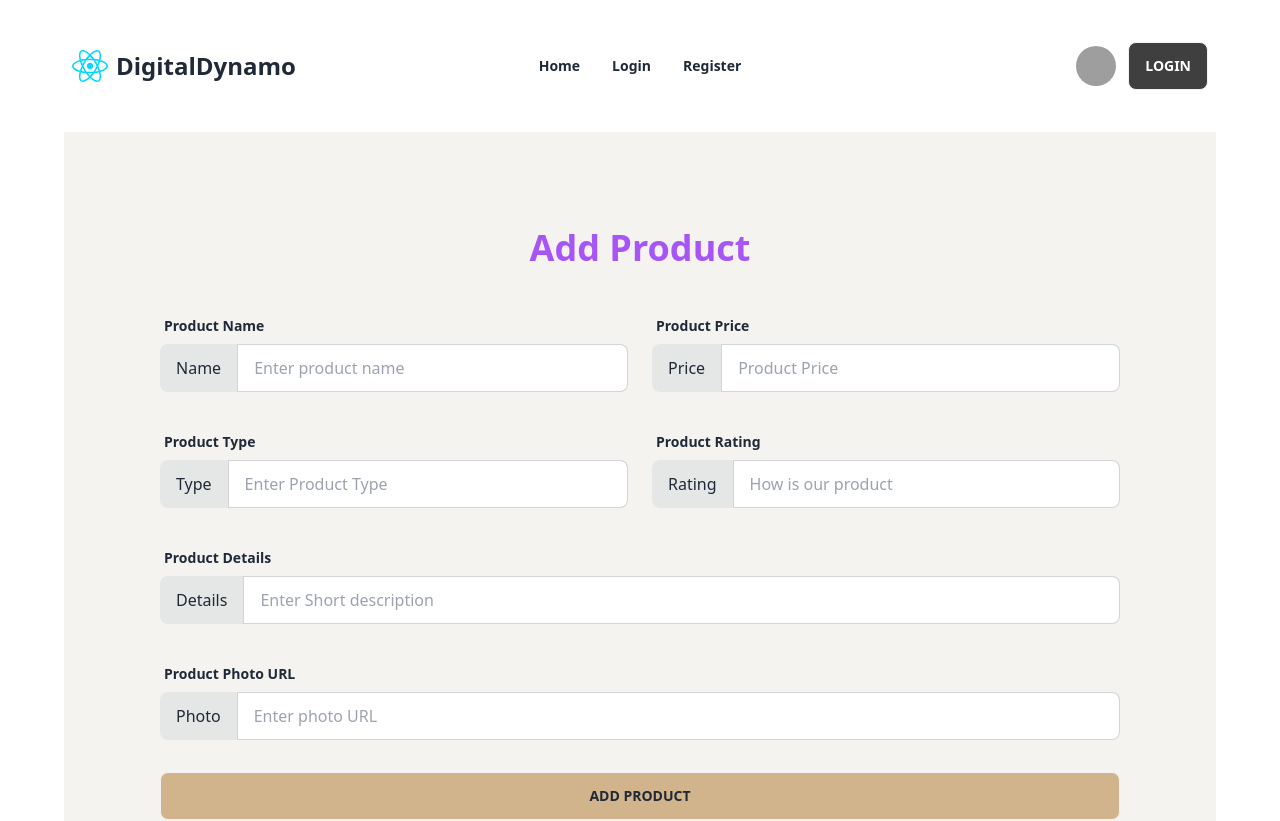
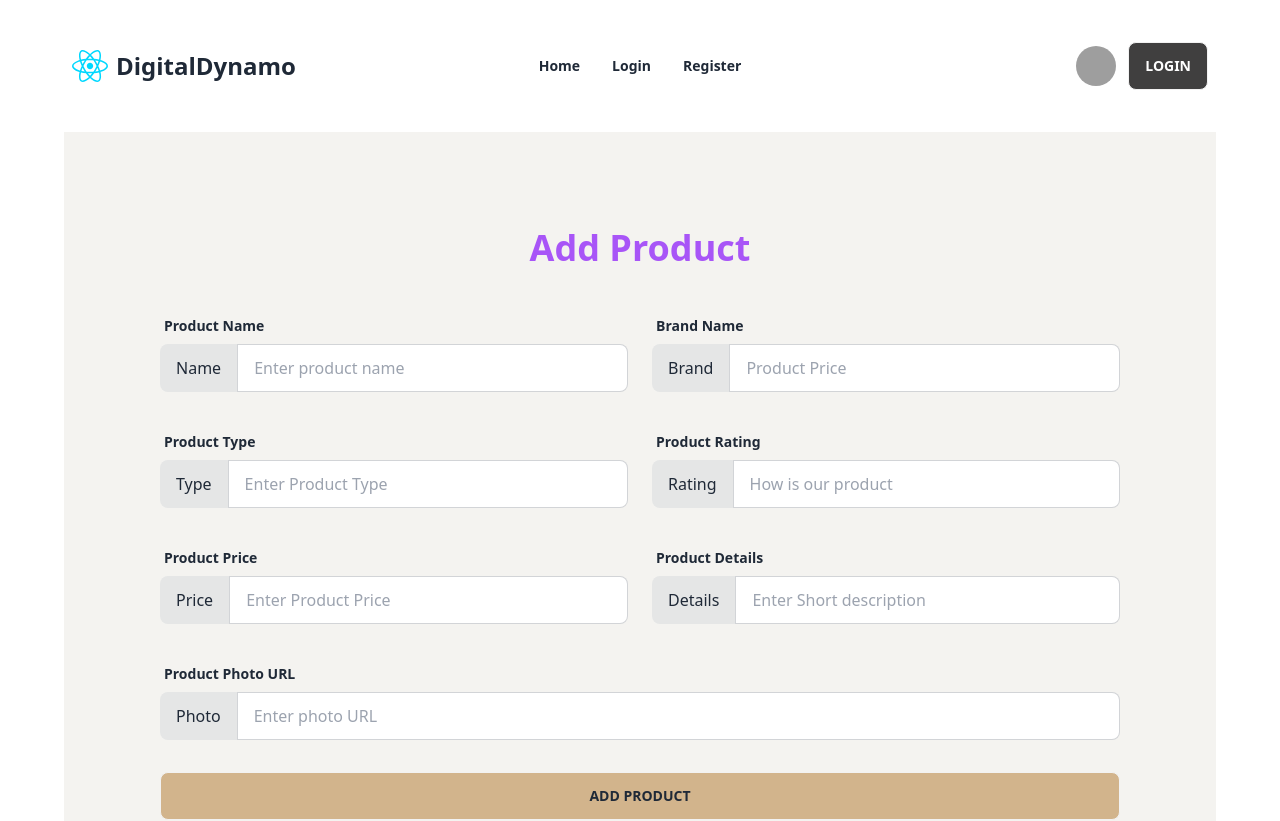
Before and after one commit to Jihad-24/digital-dynamo-client, a React (Vite) app: page /addtocart in a window 1280 px wide. Shown: the top 821 px of the page. Built offline with nearby package versions, Linux system fonts and the light colour scheme; no server answers; grey boxes are pictures that could not be loaded.

Commit message:
added my cart page

```diff
--- a/src/pages/Shared/NavBar/AddToCart.jsx
+++ b/src/pages/Shared/NavBar/AddToCart.jsx
@@ -7,14 +7,15 @@ const AddToCart = () => {
         event.preventDefault();
         const form = event.target;
         const name = form.name.value;
+        const type = form.type.value;
+        const brand = form.brand.value;
+        const rating = form.rating.value;
         const price = form.price.value;
-        const type = form.type.value;
-        const rating = form.rating.value;
         const details = form.details.value;
         const photo = form.photo.value;
 
-        const newCoffiee = { name, price, type, rating, details, photo }
-        console.log(newCoffiee);
+        const newProduct = { name, brand, price, type, rating, details, photo }
+        console.log(newProduct);
 
         // send data to the server
         fetch(' http://localhost:5001/product', {
@@ -22,7 +23,7 @@ const AddToCart = () => {
             headers: {
                 'content-type': 'application/json'
             },
-            body: JSON.stringify(newCoffiee)
+            body: JSON.stringify(newProduct)
         })
             .then(res => res.json())
             .then(data => {
@@ -58,11 +59,11 @@ const AddToCart = () => {
                         </div>
                         <div className="form-control md:w-1/2">
                             <label className="label">
-                                <span className="label-text font-bold">Product Price</span>
+                                <span className="label-text font-bold">Brand Name</span>
                             </label>
                             <label className="input-group">
-                                <span className='font-medium'>Price</span>
-                                <input type="text" name='price' placeholder="Product Price" className="input input-bordered w-full" />
+                                <span className='font-medium'>Brand</span>
+                                <input type="text" name='brand' placeholder="Product Price" className="input input-bordered w-full" />
                             </label>
                         </div>
                     </div>
@@ -88,9 +89,18 @@ const AddToCart = () => {
                         </div>
                     </div>
                     {/* form Category and details row */}
-                    <div className='mb-8'>
+                    <div className='md:flex gap-6 justify-center mb-8'>
 
-                        <div className="form-control w-full">
+                        <div className="form-control md:w-1/2">
+                            <label className="label">
+                                <span className="label-text font-bold">Product Price</span>
+                            </label>
+                            <label className="input-group">
+                                <span className='font-medium'>Price</span>
+                                <input type="text" name='price' placeholder="Enter Product Price" className="input input-bordered w-full" />
+                            </label>
+                        </div>
+                        <div className="form-control md:w-1/2">
                             <label className="label">
                                 <span className="label-text font-bold">Product Details</span>
                             </label>
--- a/src/pages/Shared/NavBar/CartDetails.jsx
+++ b/src/pages/Shared/NavBar/CartDetails.jsx
@@ -4,7 +4,7 @@ import Swal from "sweetalert2";
 
 const CartDetails = ({ product, productData, setProductData }) => {
 
-    const { _id, details, name, photo, price, rating, type } = product;
+    const { _id, details, name, photo, price, rating, type, brand } = product;
 
     const handleDelete = (id) => {
         console.log(id);
@@ -40,10 +40,11 @@ const CartDetails = ({ product, productData, setProductData }) => {
 
     return (
         <div>
-            <div className="card bg-base-100 shadow-xl">
+            <div className="card md:h-[600px] bg-base-100 shadow-xl">
                 <figure><img src={photo} alt="Shoes" /></figure>
                 <div className="card-body">
                     <h2 className="card-title">Name: {name}</h2>
+                    <p className="font-medium text-orange-500">Brand: {brand}</p>
                     <p>Type: {type}</p>
                     <p className="font-medium text-orange-400">Rating: {rating}</p>
                     <p className="font-semibold ">Price: ${price}</p>
--- a/src/pages/Shared/NavBar/MyCart.jsx
+++ b/src/pages/Shared/NavBar/MyCart.jsx
@@ -11,7 +11,7 @@ const MyCart = () => {
     return (
         <div>
             <NavBar></NavBar>
-            <div className="grid grid-cols-1 md:grid-cols-2 lg:grid-cols-3 gap-6">
+                <div className=" grid grid-cols-1 md:grid-cols-2 lg:grid-cols-3 gap-6 md:mx-10 md:my-10">
                     {
                         productData?.map(product => <CartDetails
                             key={product._id}
--- a/src/pages/Shared/NavBar/UpdateCart.jsx
+++ b/src/pages/Shared/NavBar/UpdateCart.jsx
@@ -1,23 +1,23 @@
 import { useLoaderData } from "react-router-dom";
 import Swal from "sweetalert2";
+import NavBar from "./NavBar";
 
 const UpdateCart = () => {
-    const coffiee = useLoaderData();
-    const { _id, name, quantity, supplier, taste, category, details, photo } = coffiee;
+    const loadedProduct = useLoaderData();
 
-    const handleUpdateCoffiee = event => {
+    const handleUpdateProduct = event => {
         event.preventDefault();
         const form = event.target;
         const name = form.name.value;
-        const quantity = form.quantity.value;
-        const supplier = form.supplier.value;
-        const taste = form.taste.value;
-        const category = form.category.value;
+        const type = form.type.value;
+        const brand = form.brand.value;
+        const rating = form.rating.value;
+        const price = form.price.value;
         const details = form.details.value;
         const photo = form.photo.value;
 
-        const updatdCoffiee = { name, quantity, supplier, taste, category, details, photo }
-        console.log(updatdCoffiee);
+        const updatdProduct = { name, brand, price, type, rating, details, photo }
+        console.log(updatdProduct);
 
         // send data to the server
         fetch(` http://localhost:5001/product/${_id}`, {
@@ -25,7 +25,7 @@ const UpdateCart = () => {
             headers: {
                 'content-type': 'application/json'
             },
-            body: JSON.stringify(updatdCoffiee)
+            body: JSON.stringify(updatdProduct)
         })
             .then(res => res.json())
             .then(data => {
@@ -33,7 +33,7 @@ const UpdateCart = () => {
                 if (data.modifiedCount > 0) {
                     Swal.fire({
                         title: 'Success!',
-                        text: 'Coffiee Updated Successfully',
+                        text: 'Product Updated Successfully',
                         icon: 'success',
                         confirmButtonText: 'Cool'
                     })
@@ -43,27 +43,29 @@ const UpdateCart = () => {
     }
 
     return (
+        <div>
+            <NavBar></NavBar>
             <div className='bg-[#F4F3F0] p-24'>
-            <h1 className='text-center font-extrabold mb-10 text-purple-500 text-4xl'>Update Existing Coffee Details</h1>
-            <form onSubmit={handleUpdateCoffiee}>
+                <h1 className='text-center font-extrabold mb-10 text-purple-500 text-4xl'>Add Product</h1>
+                <form onSubmit={handleUpdateProduct}>
                     {/* form name and quantity row */}
                     <div className='md:flex gap-6 justify-center mb-8'>
                         <div className="form-control md:w-1/2">
                             <label className="label">
-                            <span className="label-text font-bold">Coffiee Name</span>
+                                <span className="label-text font-bold">Product Name</span>
                             </label>
                             <label className="input-group">
                                 <span className='font-medium'>Name</span>
-                            <input type="text" name='name' defaultValue={name} placeholder="Enter coffee name" className="input input-bordered w-full" />
+                                <input type="text" name='name' placeholder="Enter product name" className="input input-bordered w-full" />
                             </label>
                         </div>
                         <div className="form-control md:w-1/2">
                             <label className="label">
-                            <span className="label-text font-bold">Available Quantity</span>
+                                <span className="label-text font-bold">Brand Name</span>
                             </label>
                             <label className="input-group">
-                            <span className='font-medium'>Quantity</span>
-                            <input type="text" name='quantity' defaultValue={quantity} placeholder="Available Quantity" className="input input-bordered w-full" />
+                                <span className='font-medium'>Brand</span>
+                                <input type="text" name='brand' placeholder="Product Price" className="input input-bordered w-full" />
                             </label>
                         </div>
                     </div>
@@ -71,41 +73,42 @@ const UpdateCart = () => {
                     <div className='md:flex gap-6 justify-center mb-8'>
                         <div className="form-control md:w-1/2">
                             <label className="label">
-                            <span className="label-text font-bold">Coffee Supplier</span>
+                                <span className="label-text font-bold">Product Type</span>
                             </label>
                             <label className="input-group">
-                            <span className='font-medium'>Supplier</span>
-                            <input type="text" name='supplier' defaultValue={supplier} placeholder="Enter coffee supplier" className="input input-bordered w-full" />
+                                <span className='font-medium'>Type</span>
+                                <input type="text" name='type' placeholder="Enter Product Type" className="input input-bordered w-full" />
                             </label>
                         </div>
                         <div className="form-control md:w-1/2">
                             <label className="label">
-                            <span className="label-text font-bold">Taste Coffiee</span>
+                                <span className="label-text font-bold">Product Rating</span>
                             </label>
                             <label className="input-group">
-                            <span className='font-medium'>Taste</span>
-                            <input type="text" name='taste' defaultValue={taste} placeholder="Enter coffee taste" className="input input-bordered w-full" />
+                                <span className='font-medium'>Rating</span>
+                                <input type="text" name='rating' placeholder="How is our product" className="input input-bordered w-full" />
                             </label>
                         </div>
                     </div>
                     {/* form Category and details row */}
                     <div className='md:flex gap-6 justify-center mb-8'>
+
                         <div className="form-control md:w-1/2">
                             <label className="label">
-                            <span className="label-text font-bold">Coffiee Category</span>
+                                <span className="label-text font-bold">Product Price</span>
                             </label>
                             <label className="input-group">
-                            <span className='font-medium'>Category</span>
-                            <input type="text" name='category' defaultValue={category} placeholder="Enter coffee category" className="input input-bordered w-full" />
+                                <span className='font-medium'>Price</span>
+                                <input type="text" name='price' placeholder="Enter Product Price" className="input input-bordered w-full" />
                             </label>
                         </div>
                         <div className="form-control md:w-1/2">
                             <label className="label">
-                            <span className="label-text font-bold">Coffiee Details</span>
+                                <span className="label-text font-bold">Product Details</span>
                             </label>
                             <label className="input-group">
                                 <span className='font-medium'>Details</span>
-                            <input type="text" name='details' defaultValue={details} placeholder="Enter coffee details" className="input input-bordered w-full" />
+                                <input type="text" name='details' placeholder="Enter Short description" className="input input-bordered w-full" />
                             </label>
                         </div>
 
@@ -114,17 +117,18 @@ const UpdateCart = () => {
                     <div className='mb-8'>
                         <div className="form-control w-full">
                             <label className="label">
-                            <span className="label-text font-bold">Coffiee Photo URL</span>
+                                <span className="label-text font-bold">Product Photo URL</span>
                             </label>
                             <label className="input-group">
                                 <span className='font-medium'>Photo</span>
-                            <input type="text" name='photo' defaultValue={photo} placeholder="Enter photo URL" className="input input-bordered w-full" />
+                                <input type="text" name='photo' placeholder="Enter photo URL" className="input input-bordered w-full" />
                             </label>
                         </div>
                     </div>
-                <input className='btn btn-block bg-[#D2B48C]' type="submit" value="Update Coffiee" />
+                    <input className='btn btn-block bg-[#D2B48C]' type="submit" value="Add Product" />
                 </form>
 
+            </div>
         </div>
     );
 };
```
Lines whose indentation alone changed are shown as unchanged.
